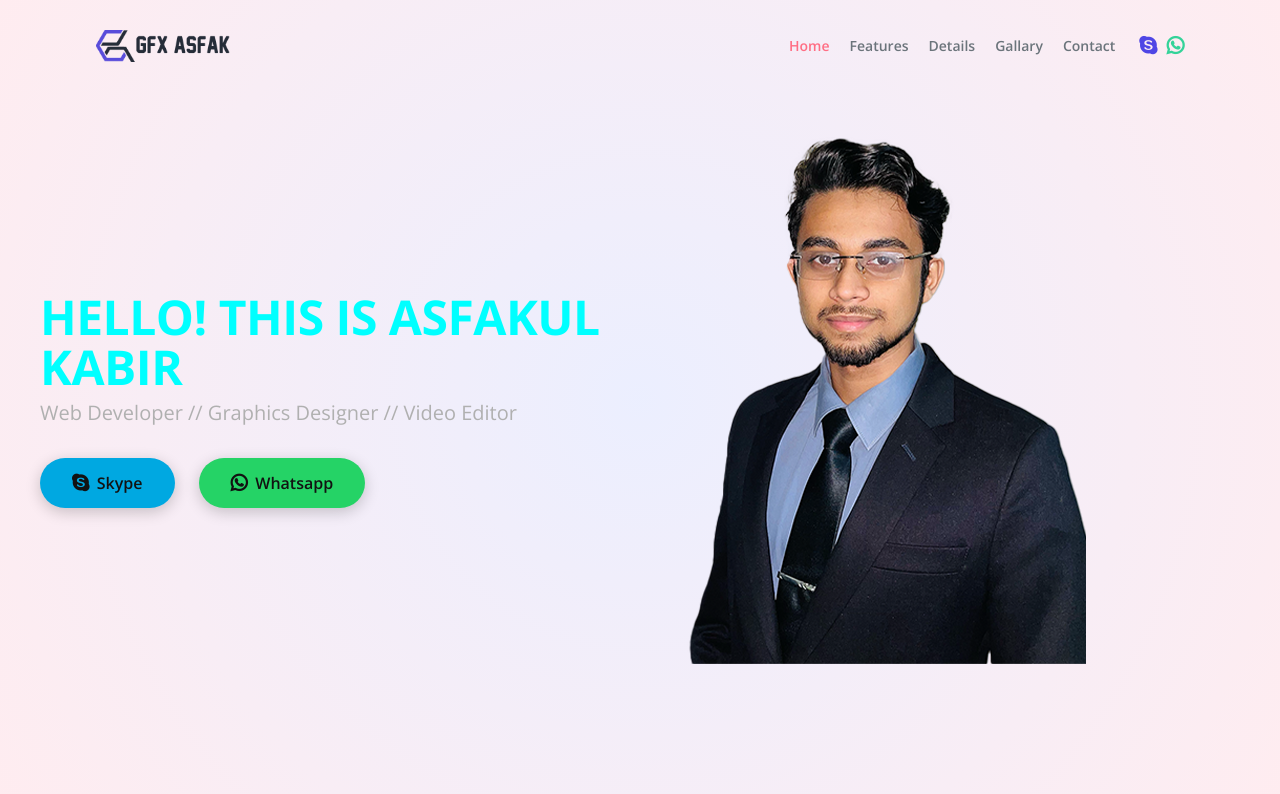
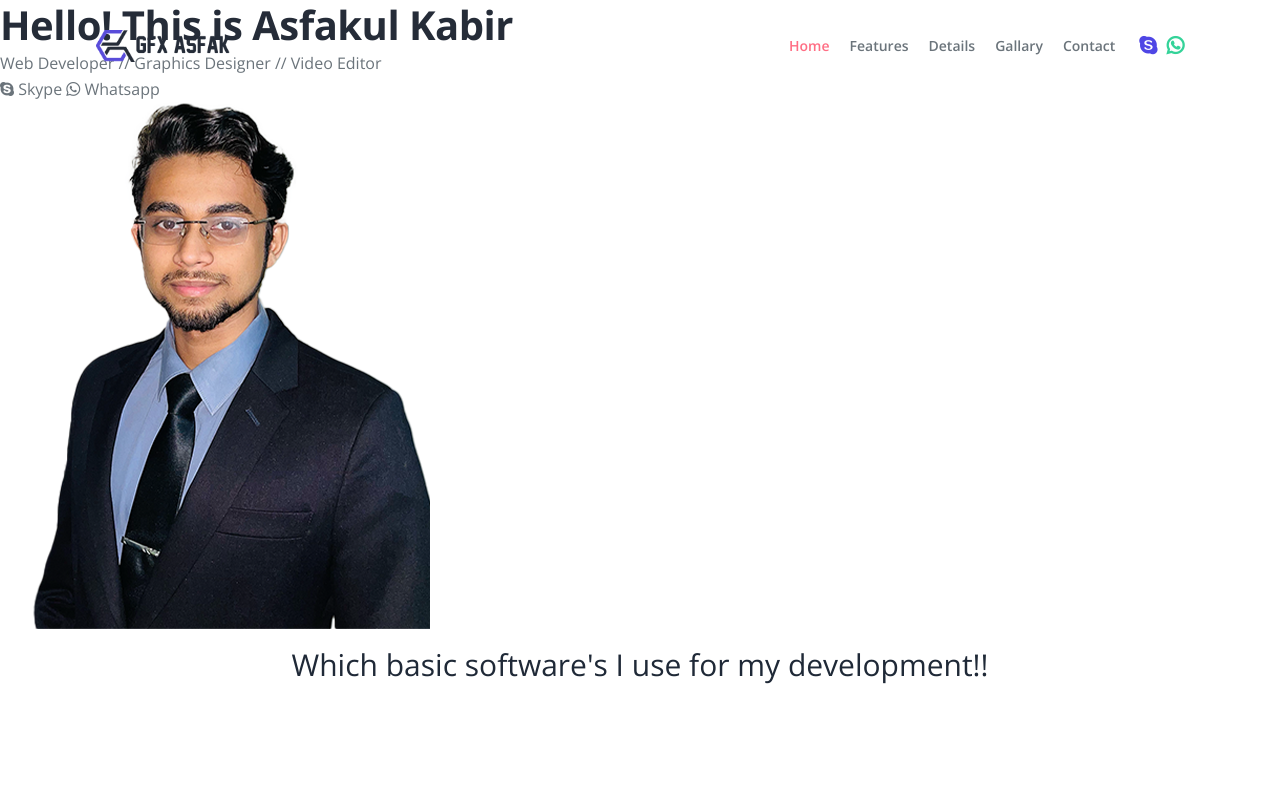
Before and after one commit to asfakulkabir/gfxasfak.github.io, a plain HTML site: page index.html in a window 1280 px wide. Shown: the top 794 px of the page. Drawn offline with nearby package versions, Linux system fonts and the light colour scheme.

Commit message:
Update styles.css

```diff
--- a/css/styles.css
+++ b/css/styles.css
@@ -1,137 +1,4 @@
-/* Overall page styling for a dark theme */
-body {
-  font-family: 'Poppins', sans-serif;
-  margin: 0;
-  padding: 0;
-}
 
-/* Header container */
-.futuristic-header {
-  min-height: 100vh;
-  display: flex;
-  align-items: center;
-  justify-content: center;
-  padding: 2rem;
-  background-image: radial-gradient(circle, rgba(63,94,251,0.1) 0%, rgba(252,70,107,0.1) 100%);
-}
-
-.futuristic-container {
-  display: grid;
-  grid-template-columns: 1fr;
-  gap: 2rem;
-  align-items: center;
-  max-width: 1200px;
-  width: 100%;
-}
-
-/* Content blocks */
-.text-content {
-  text-align: center;
-  animation: fadeIn 1s ease-in-out;
-}
-
-.image-content {
-  text-align: center;
-}
-
-.image-content img {
-  max-width: 100%;
-  height: auto;
-  animation: slideIn 1s ease-in-out;
-}
-
-/* Typography */
-.main-heading {
-  font-size: 3rem;
-  color: #00ffff; /* A bright, techy cyan */
-  margin-bottom: 0.5rem;
-  font-weight: 700;
-  text-transform: uppercase;
-}
-
-.sub-heading {
-  font-size: 1.25rem;
-  color: #b0b0b0;
-  margin-bottom: 2rem;
-  font-weight: 300;
-}
-
-/* Buttons */
-.contact-buttons {
-  display: flex;
-  justify-content: center;
-  gap: 1.5rem;
-}
-
-.contact-btn {
-  display: inline-flex;
-  align-items: center;
-  padding: 0.75rem 2rem;
-  border-radius: 50px;
-  text-decoration: none;
-  font-weight: 600;
-  transition: transform 0.3s ease, box-shadow 0.3s ease;
-  box-shadow: 0 4px 15px rgba(0, 0, 0, 0.2);
-}
-
-.contact-btn:hover {
-  transform: translateY(-5px);
-  box-shadow: 0 8px 25px rgba(0, 0, 0, 0.3);
-}
-
-.contact-btn i {
-  margin-right: 0.5rem;
-  font-size: 1.2rem;
-}
-
-.skype-btn {
-  background-color: #00a8e1;
-  color: #121212;
-}
-
-.whatsapp-btn {
-  background-color: #25d366;
-  color: #121212;
-}
-
-/* Media queries for larger screens */
-@media (min-width: 1024px) {
-  .futuristic-container {
-    grid-template-columns: 1fr 1fr;
-    text-align: left;
-  }
-
-  .text-content {
-    text-align: left;
-  }
-
-  .contact-buttons {
-    justify-content: flex-start;
-  }
-}
-
-/* Keyframe animations */
-@keyframes fadeIn {
-  from {
-    opacity: 0;
-    transform: translateY(20px);
-  }
-  to {
-    opacity: 1;
-    transform: translateY(0);
-  }
-}
-
-@keyframes slideIn {
-  from {
-    opacity: 0;
-    transform: translateX(50px);
-  }
-  to {
-    opacity: 1;
-    transform: translateX(0);
-  }
-}
 body,
 p {
     color: #6b747b;
```
